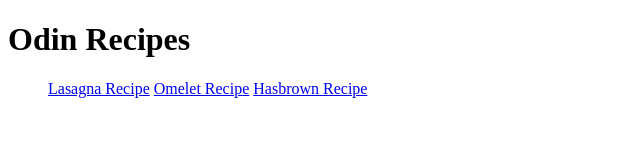
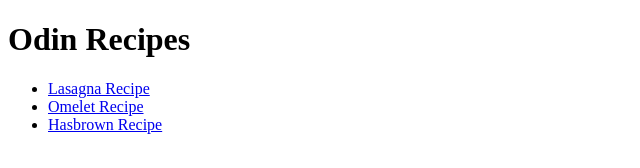
Before and after one commit to Sunjimo/odin-recipes, a plain HTML site: page index.html in a window 1280 px wide. Shown: the whole page, without its empty margins (0-640 px from the left). Drawn offline with Linux system fonts and the light colour scheme.

Commit message:
Put recipe links into index.html

```diff
--- a/index.html
+++ b/index.html
@@ -8,9 +8,9 @@
   <body>
     <h1>Odin Recipes</h1>
     <ul>
-      <ls><a href="recipes/lasagna.html">Lasagna Recipe</a></ls>
-      <ls><a href="recipes/omelet.html">Omelet Recipe</a></ls>
-      <ls><a href="recipes/hashbrowns.html">Hasbrown Recipe</a></ls>
+      <li><a href="recipes/lasagna.html">Lasagna Recipe</a></li>
+      <li><a href="recipes/omelet.html">Omelet Recipe</a></li>
+      <li><a href="recipes/hashbrowns.html">Hasbrown Recipe</a></li>
 </ul>
 
   </body>
```
